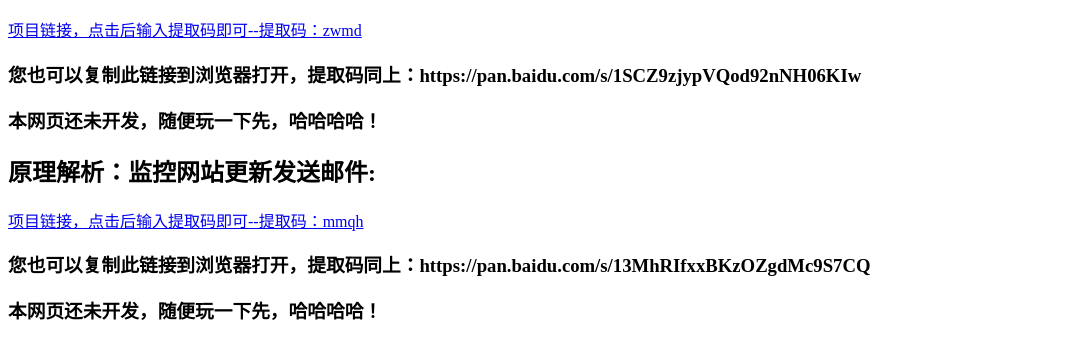
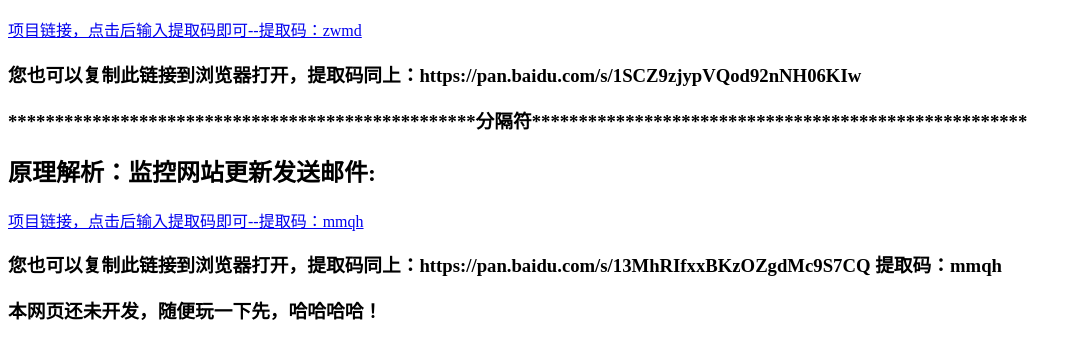
Before and after one commit to jiaAicoder/jiaAicoder.github.io, a plain HTML site: page index.html in a window 1280 px wide. Shown: the part 113-472 px from the top of the page, without its empty margins (0-1081 px from the left). Drawn offline with Linux system fonts and the light colour scheme.

Commit message:
Update index.html

```diff
--- a/index.html
+++ b/index.html
@@ -6,11 +6,11 @@
   <h2>小游戏1：小爬虫监控网站更新:</h2>
   <a href="https://pan.baidu.com/s/1SCZ9zjypVQod92nNH06KIw ">项目链接，点击后输入提取码即可--提取码：zwmd</a>
   <h3>您也可以复制此链接到浏览器打开，提取码同上：https://pan.baidu.com/s/1SCZ9zjypVQod92nNH06KIw</h3>
-  <h3>本网页还未开发，随便玩一下先，哈哈哈哈！ </h3>
+  <h3>**************************************************分隔符***************************************************** </h3>
 
   <h2>原理解析：监控网站更新发送邮件:</h2>
   <a href="https://pan.baidu.com/s/13MhRIfxxBKzOZgdMc9S7CQ ">项目链接，点击后输入提取码即可--提取码：mmqh </a>
-  <h3>您也可以复制此链接到浏览器打开，提取码同上：https://pan.baidu.com/s/13MhRIfxxBKzOZgdMc9S7CQ </h3>
+  <h3>您也可以复制此链接到浏览器打开，提取码同上：https://pan.baidu.com/s/13MhRIfxxBKzOZgdMc9S7CQ 提取码：mmqh </h3>
   <h3>本网页还未开发，随便玩一下先，哈哈哈哈！ </h3>
 
 </h1>
```
